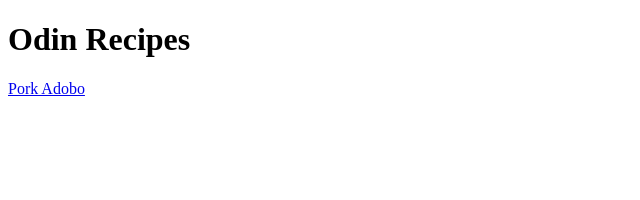
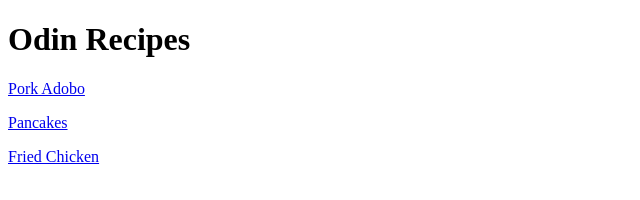
Before and after one commit to kokozie/odin-recipes, a plain HTML site: page index.html in a window 1280 px wide. Shown: the whole page, without its empty margins (0-640 px from the left). Drawn offline with Linux system fonts and the light colour scheme.

Commit message:
Add links to the recipe

```diff
--- a/index.html
+++ b/index.html
@@ -7,5 +7,7 @@
     <body>
         <h1>Odin Recipes</h1>
         <a href="recipes/pork-adobo.html">Pork Adobo</a>
+        <p><a href="recipes/pancake.html">Pancakes</a></p>
+        <p><a href="recipes/fried-chicken.html">Fried Chicken</a></p>
     </body>
 </html>
```
